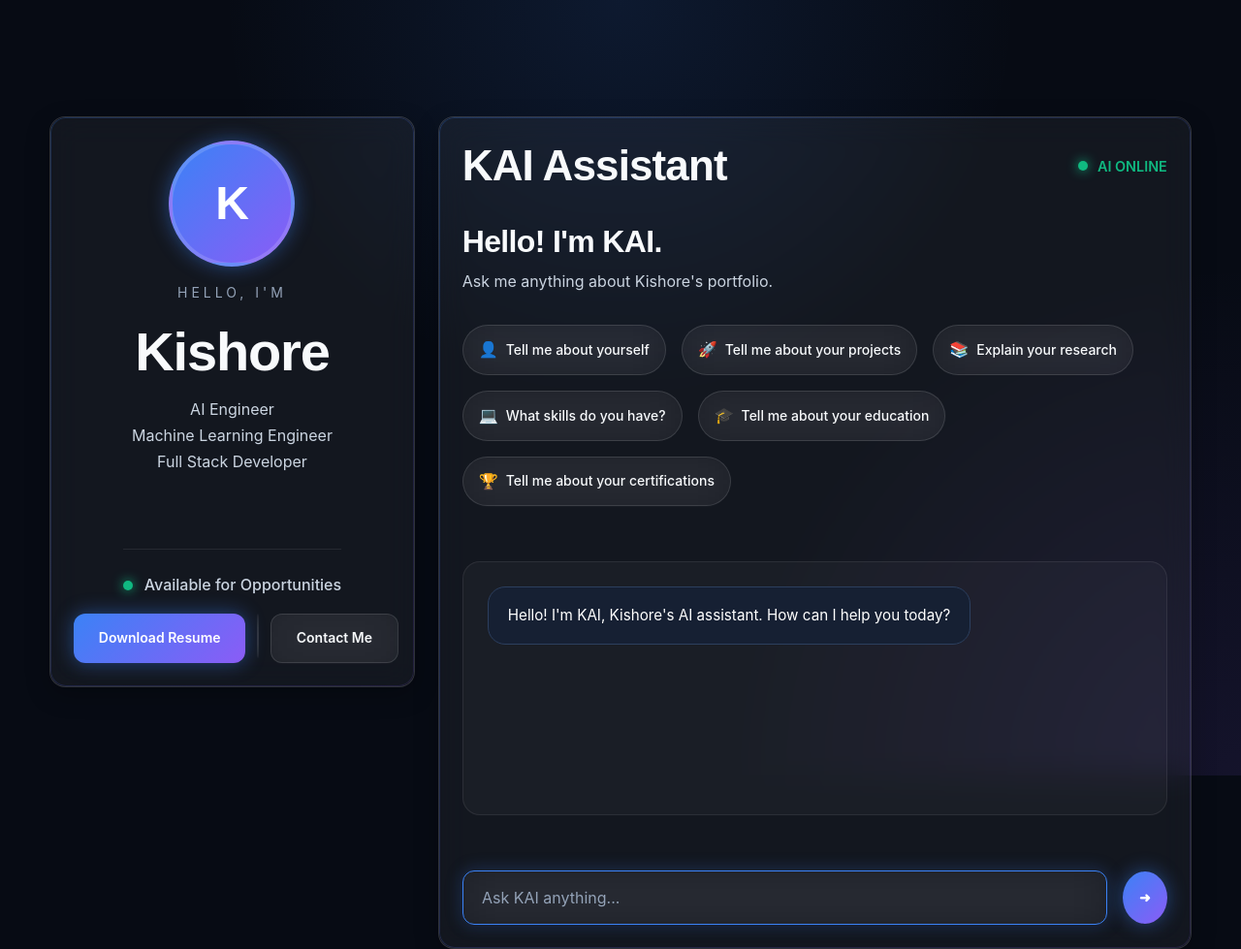
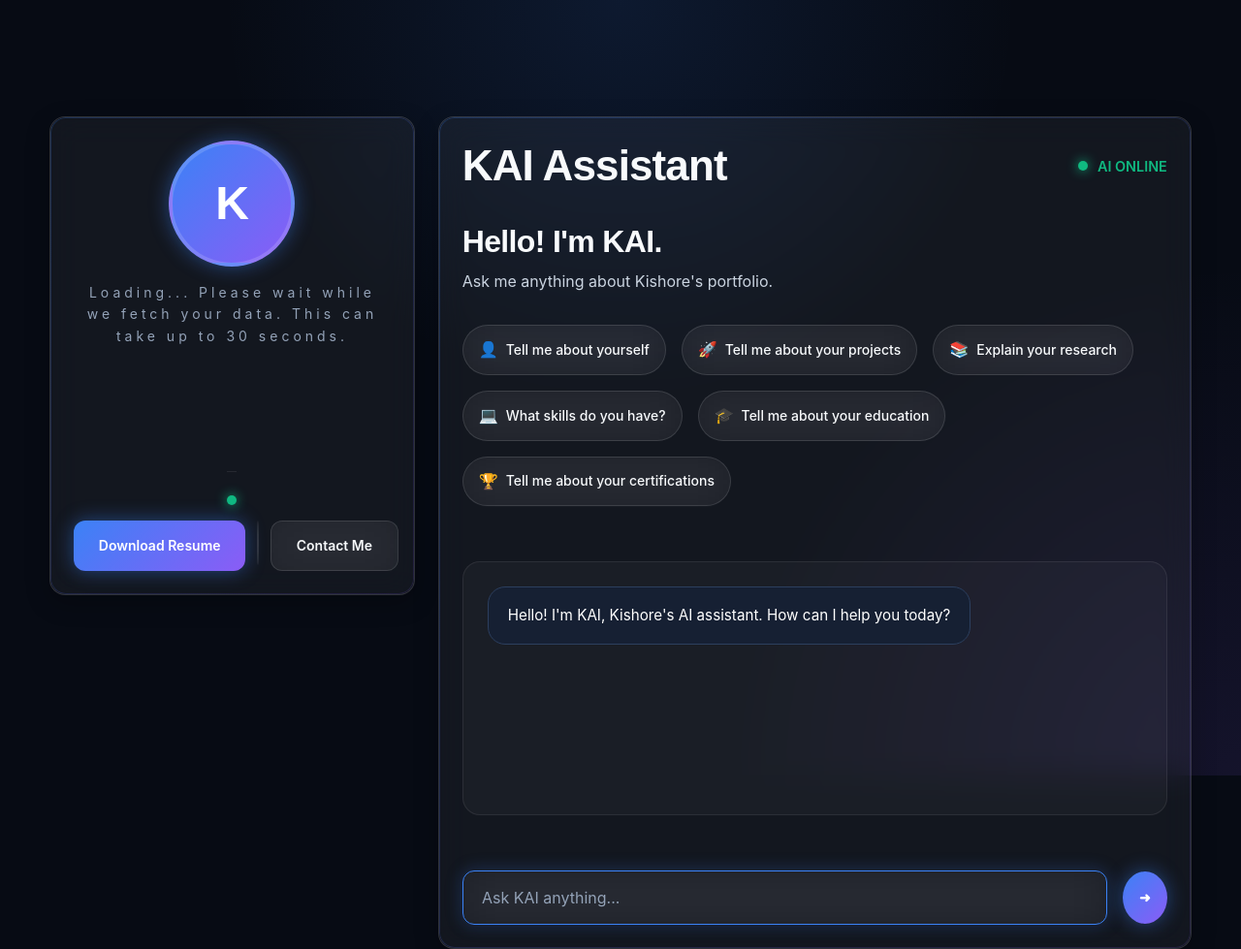
Before and after one commit to Kishore-AG/KAI-Portfolio, a plain HTML site: page frontend/index.html in a window 1280 px wide. Shown: the top 979 px of the page at 97% size. Drawn offline with Linux system fonts and the light colour scheme; no server answers.

Commit message:
Loading Backend

```diff
--- a/frontend/index.html
+++ b/frontend/index.html
@@ -37,21 +37,22 @@
 
                     <p class="identity-label">
 
-                        HELLO, I'M
+                      Loading...
+                      Please wait while we fetch your data. This can take up to 30 seconds.
 
                     </p>
 
                     <h1 id="profile-name" class="identity-name">
-                     Kishore
+
                     </h1>
 
                     <ul id="profile-roles" class="identity-roles">
 
-                        <li>AI Engineer</li>
+                        <li></li>
 
-                        <li>Machine Learning Engineer</li>
+                        <li></li>
 
-                        <li>Full Stack Developer</li>
+                        <li></li>
 
                     </ul>
 
@@ -63,7 +64,7 @@
 
                         <span class="status-dot"></span>
 
-                        Available for Opportunities
+
 
                     </div>
 
```
